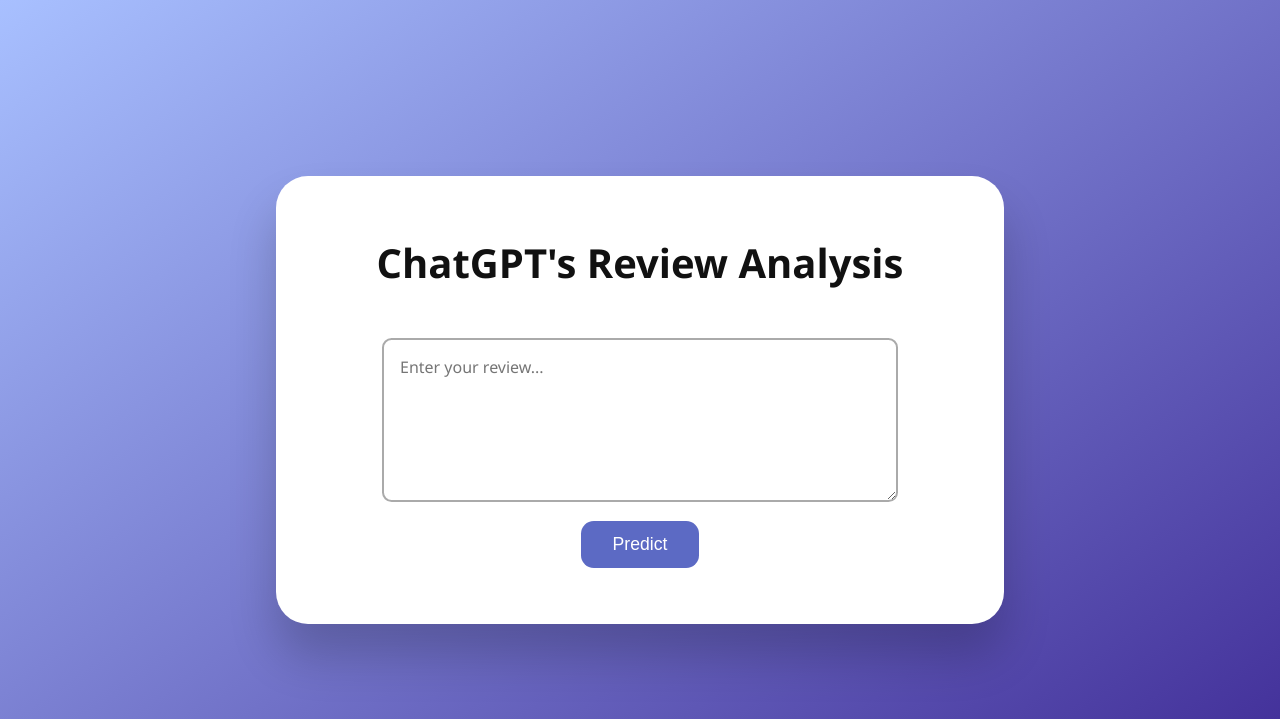
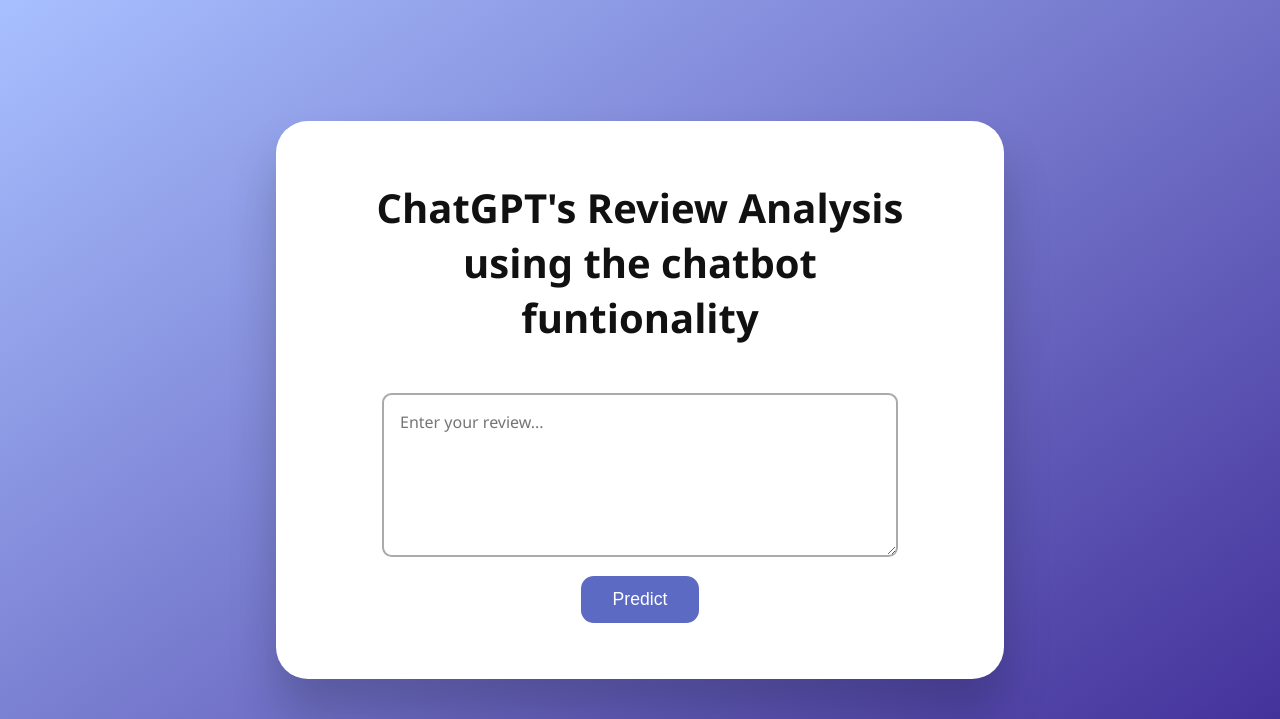
Before and after one commit to vdeekshith2007/NLP-BASICREASEARCH, a Flask app: page / in a window 1280 px wide. Shown: the top 719 px of the page. Run offline with Flask 3, Linux system fonts and the light colour scheme; parts of the project's set-up code (start-up, migrations or seed data) failed here and were passed over.

Commit message:
user update in chat_GPT_review

```diff
--- a/chat_gpt_review/templates/index.html
+++ b/chat_gpt_review/templates/index.html
@@ -8,7 +8,7 @@
 </head>
 <body>
   <div class="container">
-    <h1>ChatGPT's Review Analysis</h1>
+    <h1>ChatGPT's Review Analysis using the chatbot funtionality</h1>
     <form id="review-form">
 
       <textarea id="review-input" name="review" placeholder="Enter your review..." rows="5" required></textarea>
```
